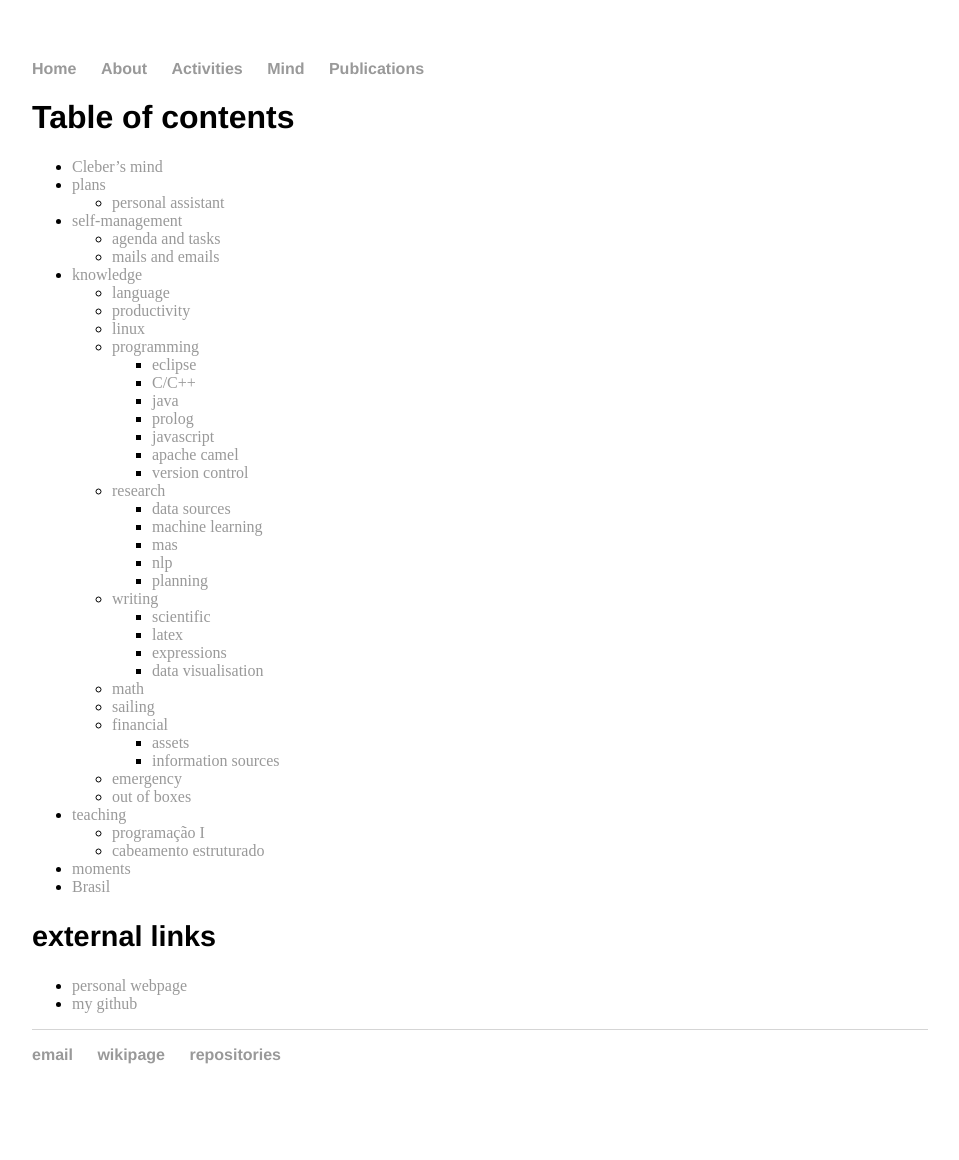
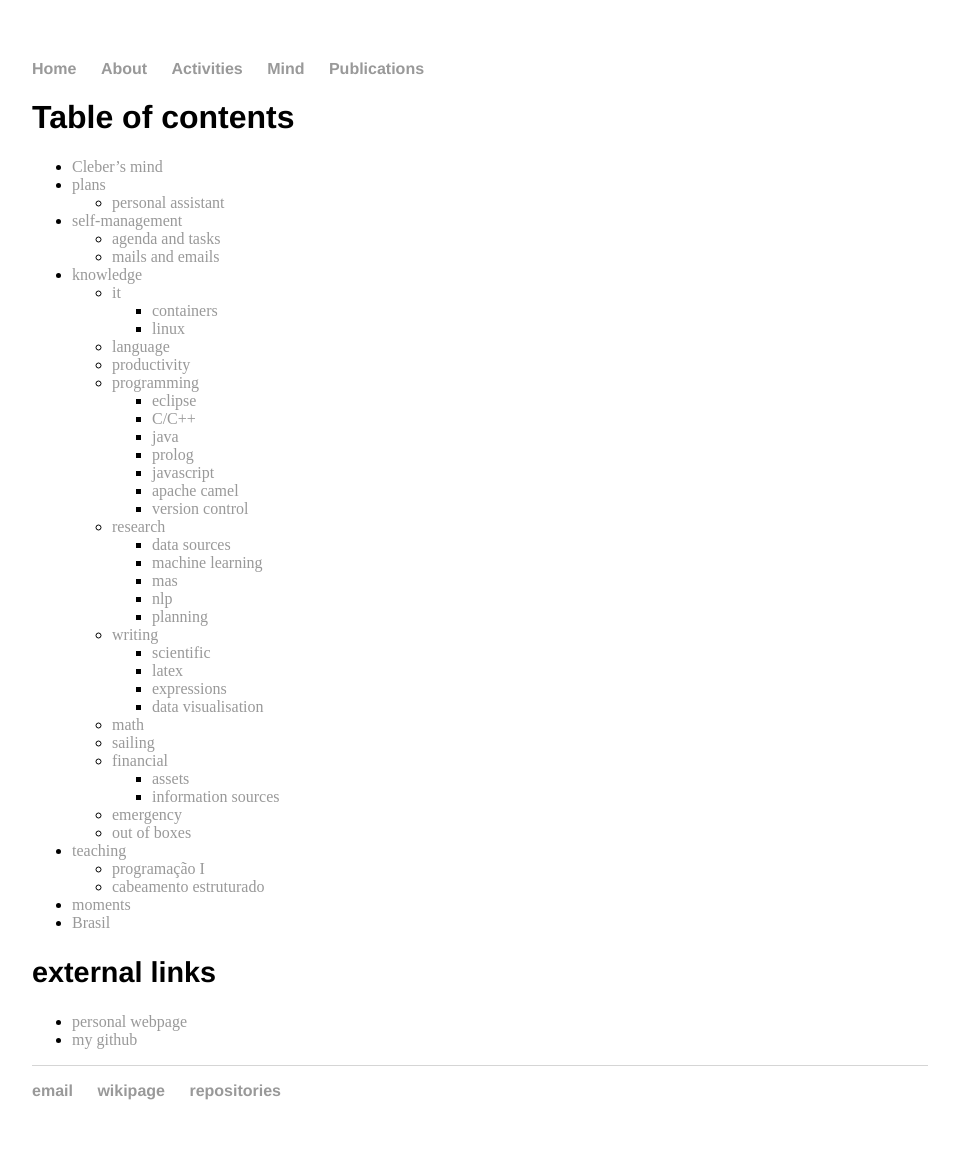
Before and after one commit to cleberjamaral/cleberjamaral.github.io, a Jekyll site: the page built from SUMMARY.md, in a window 1280 px wide. Shown: the whole page, without its empty margins (160-1119 px from the left). Built offline with Jekyll 4.4.1, drawn with Linux system fonts in a browser that asks for light colours; our own code applies the rules of GitHub Pages for plain Markdown files; before the commit the page ends 1124 px from its top, so only the background shows below that.

Commit message:
GitBook: [master] 6 pages modified

```diff
--- a/SUMMARY.md
+++ b/SUMMARY.md
@@ -7,9 +7,11 @@
   * [agenda and tasks](self-management/agenda-and-tasks.md)
   * [mails and emails](self-management/mails-and-emails.md)
 * [knowledge](knowledge/README.md)
+  * [it](knowledge/it/README.md)
+    * [containers](knowledge/it/containers.md)
+    * [linux](knowledge/it/linux.md)
   * [language](knowledge/language.md)
   * [productivity](knowledge/productivity.md)
-  * [linux](knowledge/linux.md)
   * [programming](knowledge/programming/README.md)
     * [eclipse](knowledge/programming/eclipse.md)
     * [C/C++](knowledge/programming/c-c++.md)
```
Also changed, not shown: knowledge/it/README.md (added, +1 -0 lines), knowledge/it/containers.md (added, +5 -0 lines), plans/README.md (+1 -1 lines), knowledge/it/linux.md (renamed from knowledge/linux.md).
